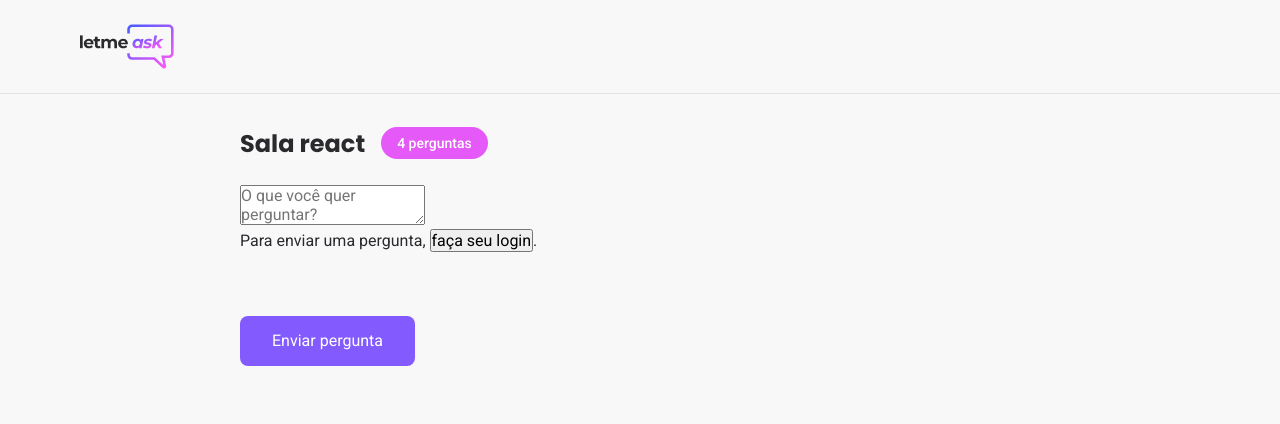
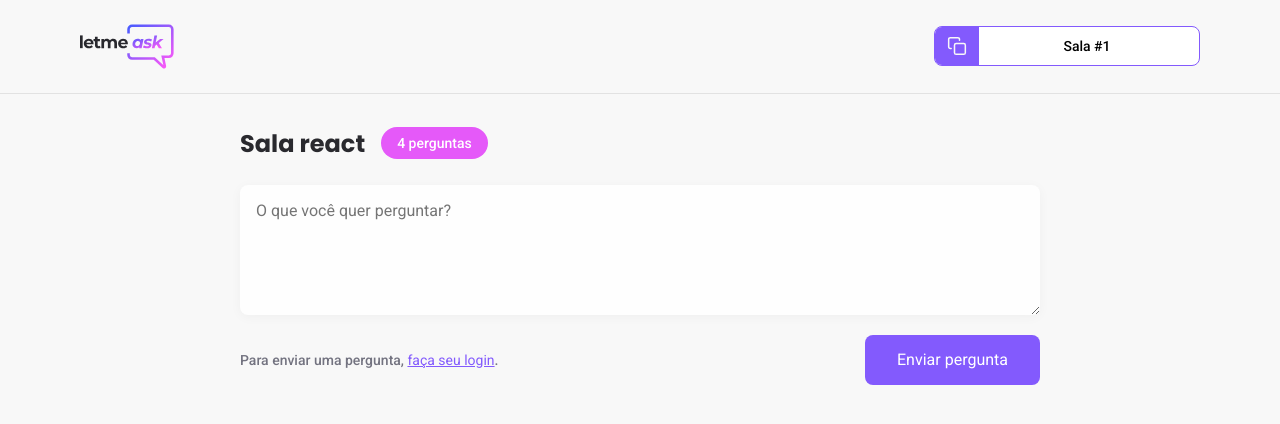
Before and after one commit to Joaovitorcgds/let-me-ask, a React (Create React App) app: page /rooms/1 in a window 1280 px wide. Shown: the top 424 px of the page. Built offline with nearby package versions, Linux system fonts and the light colour scheme; no server answers.

Commit message:
construção da sala

```diff
--- a/src/pages/Room.tsx
+++ b/src/pages/Room.tsx
@@ -1,16 +1,25 @@
 import logoImg from "../assets/images/logo.svg"
 import { Button } from "../components/Button"
+import { useParams } from "react-router-dom"
+import { RoomCode } from "../components/RoomCode"
 
 import "../styles/room.scss"
 
-export function Room (){
+type RoomParams = {
+  id: string;
+}
+
+export function Room(){
+
+  const params = useParams() as RoomParams;
+  const roomId = params.id;
 
     return(
       <div id="page-room">
         <header>
         <div className="content">
-          <img src={logoImg} alt="logo" />
-          <div></div>
+          <img src={logoImg} alt="Letmeask" />
+          <RoomCode code={roomId} />
         </div>
       </header>
 
--- a/src/styles/button.scss
+++ b/src/styles/button.scss
@@ -1,5 +1,4 @@
 .button{
-  margin-top: 64px;
   height: 50px;
   border-radius: 8px;
   background: #835afd;
--- a/src/styles/room.scss
+++ b/src/styles/room.scss
@@ -43,8 +43,39 @@
         font-size: 14px;
       }
     }
+
+    form{
+      textarea{
+        width: 100%;
+        border: 0;
+        padding: 16px;
+        border-radius: 8px;
+        background: #fefefe;
+        box-shadow: 0 2px 12px rgba(0, 0, 0, 0.04);
+        resize: vertical;
+        min-height: 130px;
+      }
+
+      .form-footer{
+        display: flex;
+        justify-content: space-between;
+        align-items: center;
+        margin-top: 16px;
+
+        span{
+          font-size: 14px;
+          color: #737380;
+          font-weight: 500;
+
+          button{
+            background: transparent;
+            border: 0;
+            color: #835AFD;
+            text-decoration: underline;
+            font-size: 14px;
+          }
+        }
+      }
+    }
   }
-
-
-
 }
```
Lines whose indentation alone changed are shown as unchanged.
